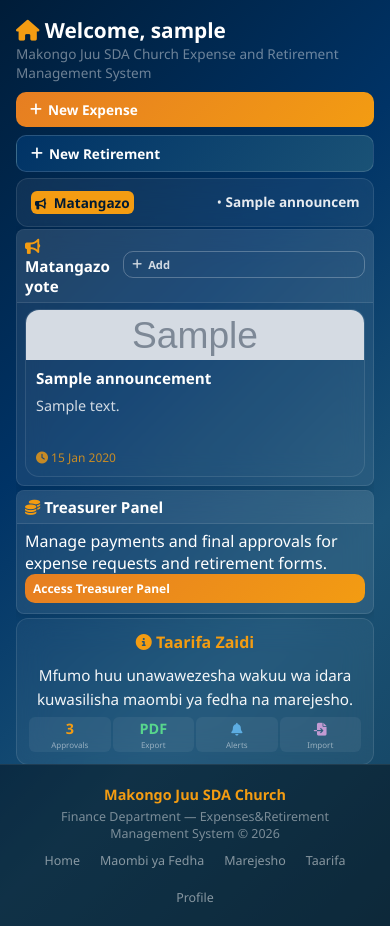
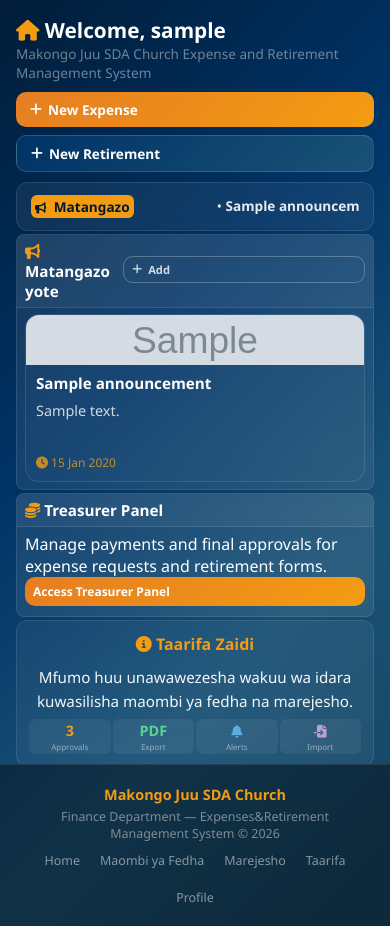
Before and after one commit to thomasgodfrey448-netizen/matumizi, a Django app: page / in a window 390 px wide. Shown: the part 60-986 px from the top of the page. Run offline with Django 5.2, Linux system fonts and the light colour scheme; a user stored in the database is signed in; tables that the repository leaves empty hold one stand-in row (values such as "Sample post"); grey boxes marked "Sample" are stand-in pictures; data that the repository does not hold is empty.

Commit message:
Push latest phone layout compactness and ticker spacing fix

```diff
--- a/matoleo_system/static/css/main.css
+++ b/matoleo_system/static/css/main.css
@@ -4146,15 +4146,18 @@ textarea.form-control { resize: vertical; min-height: 90px; }
     gap: 2px !important;
   }
   .home-dashboard > .row {
-    margin: 0 0 2px 0 !important;
+    margin: 0 0 1px 0 !important;
   }
   .home-dashboard > .row > .col {
-    margin-bottom: 2px !important;
+    margin-bottom: 1px !important;
   }
   .home-dashboard .card,
   .home-dashboard .announcement-card,
   .home-dashboard .about-section {
-    margin-bottom: 2px !important;
+    margin-bottom: 1px !important;
+  }
+  .home-dashboard .announcement-ticker {
+    margin: 4px 0 1px 0 !important;
   }
   .home-dashboard .card-header,
   .home-dashboard .card-body {
```
